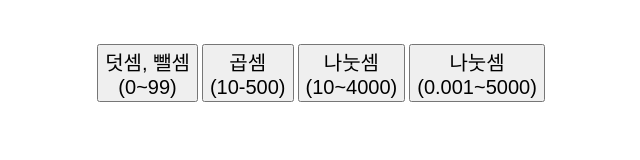
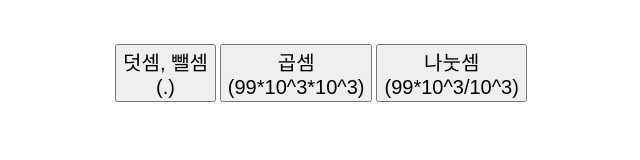
Before and after one commit to auriferouz/math, a plain HTML site: page index.html in a window 1280 px wide. Shown: the whole page, without its empty margins (319-959 px from the left). Drawn offline with Linux system fonts and the light colour scheme.

Commit message:
Update index.html

```diff
--- a/index.html
+++ b/index.html
@@ -15,10 +15,29 @@
 
 
 <br>
+<!--
+<a href="main.html" target="iframe"><button id="bti_0" onclick="bt_0()">설명보기</button></a>
 <a href="math_1.html" target="iframe"><button id="bt_1" onclick="bt_1(this)">덧셈, 뺄셈<br>(0~99)</button></a>
+-->
+
+<a href="math_1_2.html" target="iframe"><button id="bt_1" onclick="bt_1(this)">덧셈, 뺄셈<br>(.)</button></a>
+
+<!--
+<a href="math_2.html" target="iframe"><button onclick="bt_2(this)">곱셈<br>(1~5)</button></a>
 <a href="math_3.html" target="iframe"><button onclick="bt_3(this)">곱셈<br>(10-500)</button></a>
-<a href="math_6.html" target="iframe"><button>나눗셈<br>(10~4000)</button></a>
-<a href="math_7.html" target="iframe"><button>나눗셈<br>(0.001~5000)</button></a>
+<a href="math_4.html" target="iframe"><button>나눗셈<br>(1~2)</button></a>
+<a href="math_5.html" target="iframe"><button>나눗셈<br>(10~200)</button></a>
+<a href="math_6.html" target="iframe"><button>나눗셈<br>(10~5000)</button></a>
+-->
+
+<a href="math_7.html" target="iframe"><button>곱셈<br>(99*10^3*10^3)</button></a>
+<a href="math_8.html" target="iframe"><button>나눗셈<br>(99*10^3/10^3)</button></a>
+
+<!--
+<a href="math_9.html" target="iframe"><button>나눗셈<br>(0.001~5000)</button></a>
+<a href="math_10.html" target="iframe"><button>나눗셈<br>(0.001~5000)</button></a>
+-->
+
 <br><br>
 <iframe name='iframe' src='main.html' frameborder=0 width=100% height=90%></iframe>
 </center>
```
